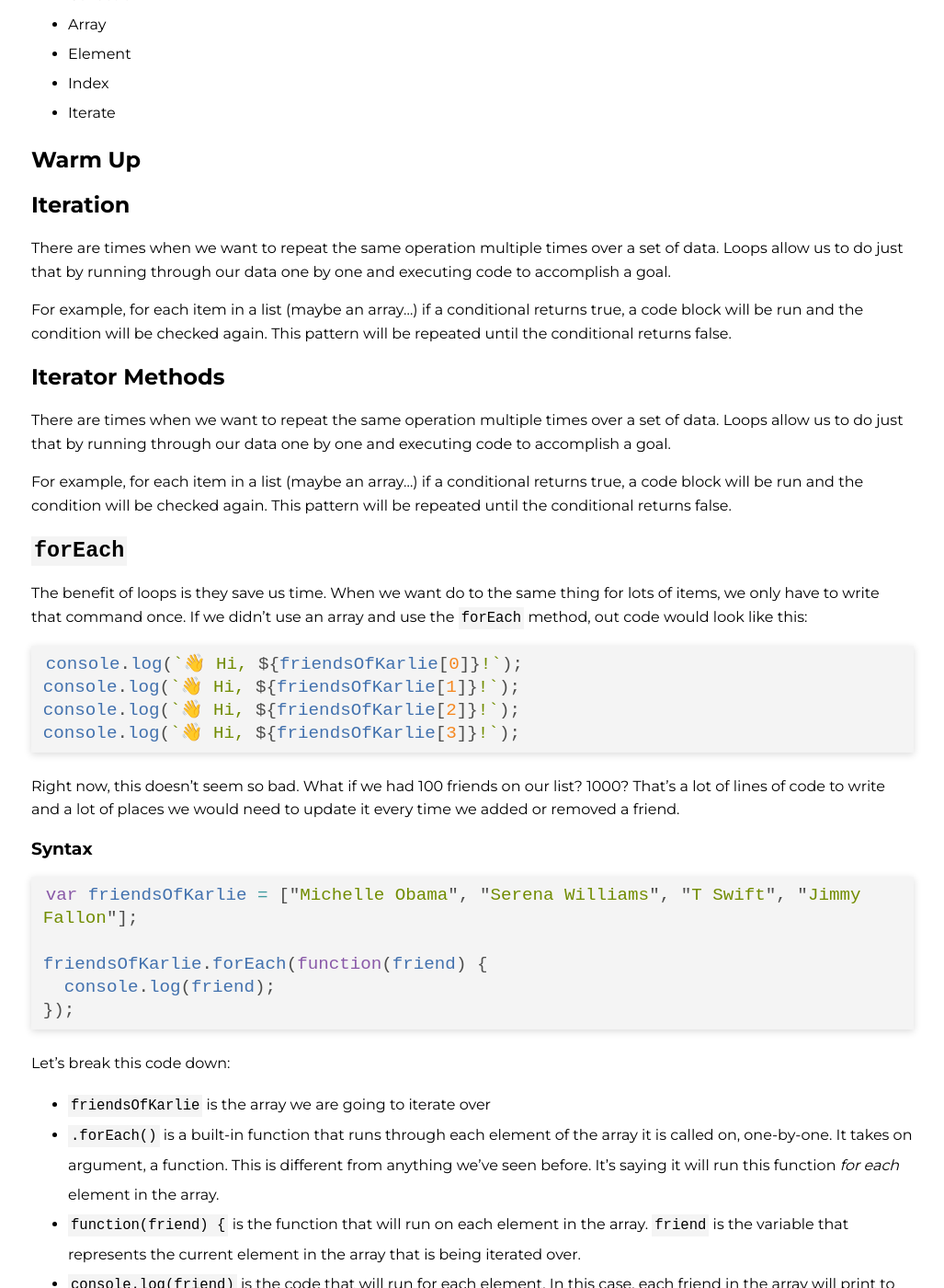
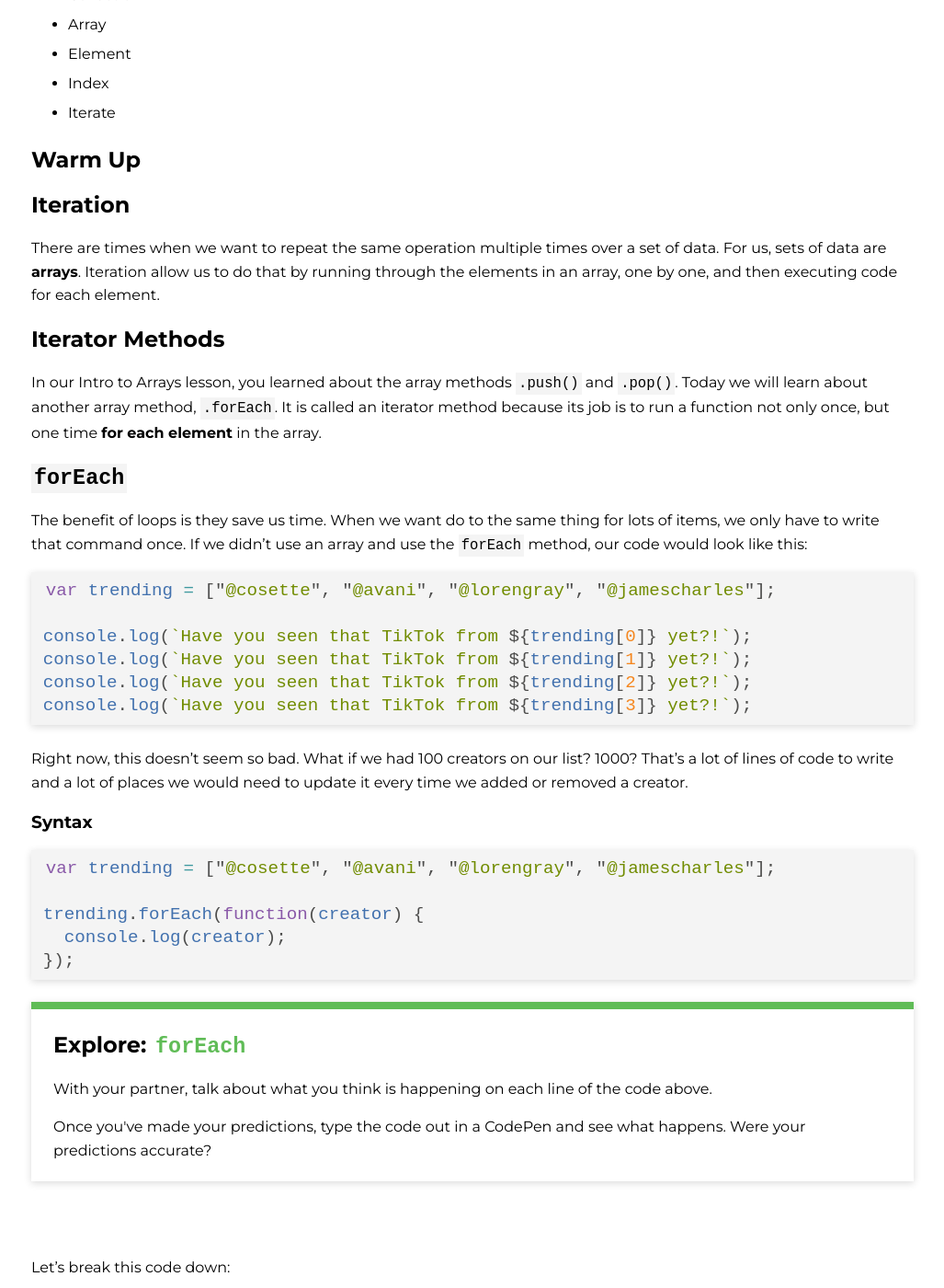
Before and after one commit to ameseee/kwk-curriculum-site, a Jekyll site: the page built from web-app/lessons/js-arrays-intermediate/index.md, in a window 1280 px wide and 1400 px high, scrolled down 412 px. Shown: the whole window at 92% size, without its empty margins (126-1153 px from the left). Built offline with Jekyll 4.4.1, drawn with Linux system fonts in a browser that asks for light colours; nearby versions of some CDN libraries; some of the changed text lies outside the part shown.

Commit message:
Refresh Iteration lesson

````diff
--- a/web-app/lessons/js-arrays-intermediate/index.md
+++ b/web-app/lessons/js-arrays-intermediate/index.md
@@ -21,51 +21,49 @@ title: Intermediate Arrays
 
 ## Iteration
 
-There are times when we want to repeat the same operation multiple times over a set of data. Loops allow us to do just that by running through our data one by one and executing code to accomplish a goal.
-
-For example, for each item in a list (maybe an array…) if a conditional returns true, a code block will be run and the condition will be checked again. This pattern will be repeated until the conditional returns false.
+There are times when we want to repeat the same operation multiple times over a set of data. For us, sets of data are **arrays**. Iteration allow us to do that by running through the elements in an array, one by one, and then executing code for each element.
 
 ## Iterator Methods
 
-There are times when we want to repeat the same operation multiple times over a set of data. Loops allow us to do just that by running through our data one by one and executing code to accomplish a goal.
-
-For example, for each item in a list (maybe an array…) if a conditional returns true, a code block will be run and the condition will be checked again. This pattern will be repeated until the conditional returns false.
+In our Intro to Arrays lesson, you learned about the array methods `.push()` and `.pop()`. Today we will learn about another array method, `.forEach`. It is called an iterator method because its job is to run a function not only once, but one time **for each element** in the array.
 
 ## `forEach`
 
-The benefit of loops is they save us time. When we want do to the same thing for lots of items, we only have to write that command once. If we didn’t use an array and use the `forEach` method, out code would look like this:
+The benefit of loops is they save us time. When we want do to the same thing for lots of items, we only have to write that command once. If we didn’t use an array and use the `forEach` method, our code would look like this:
 
 ```js
-console.log(`👋 Hi, ${friendsOfKarlie[0]}!`);
-console.log(`👋 Hi, ${friendsOfKarlie[1]}!`);
-console.log(`👋 Hi, ${friendsOfKarlie[2]}!`);
-console.log(`👋 Hi, ${friendsOfKarlie[3]}!`);
+var trending = ["@cosette", "@avani", "@lorengray", "@jamescharles"];
+
+console.log(`Have you seen that TikTok from ${trending[0]} yet?!`);
+console.log(`Have you seen that TikTok from ${trending[1]} yet?!`);
+console.log(`Have you seen that TikTok from ${trending[2]} yet?!`);
+console.log(`Have you seen that TikTok from ${trending[3]} yet?!`);
 ```
 
-Right now, this doesn’t seem so bad. What if we had 100 friends on our list? 1000? That’s a lot of lines of code to write and a lot of places we would need to update it every time we added or removed a friend.
+Right now, this doesn’t seem so bad. What if we had 100 creators on our list? 1000? That’s a lot of lines of code to write and a lot of places we would need to update it every time we added or removed a creator.
 
 ### Syntax
 
 ```javascript
-var friendsOfKarlie = ["Michelle Obama", "Serena Williams", "T Swift", "Jimmy Fallon"];
+var trending = ["@cosette", "@avani", "@lorengray", "@jamescharles"];
 
-friendsOfKarlie.forEach(function(friend) {
-  console.log(friend);
+trending.forEach(function(creator) {
+  console.log(creator);
 });
 ```
 
-Let's break this code down:
-- `friendsOfKarlie` is the array we are going to iterate over
-- `.forEach()` is a built-in function that runs through each element of the array it is called on, one-by-one. It takes on argument, a function. This is different from anything we've seen before. It's saying it will run this function _for each_ element in the array.
-- `function(friend) {` is the function that will run on each element in the array. `friend` is the variable that represents the current element in the array that is being iterated over.
--  `console.log(friend)` is the code that will run for each element. In this case, each friend in the array will print to the console.
-
 <div class="try-it">
-  <h2>Turn & Talk: <code class="try-it-code">forEach</code></h2>
+  <h2>Explore: <code class="try-it-code">forEach</code></h2>
   <p>With your partner, talk about what you think is happening on each line of the code above.</p>
-  <p>Once you've made your predictions, type this code out in a CodePen and see what happens. Were your predictions accurate?</p>
+  <p>Once you've made your predictions, type the code out in a CodePen and see what happens. Were your predictions accurate?</p>
 </div>
 <br>
+
+Let's break this code down:
+- `trending` is the array we are going to iterate over
+- `.forEach()` is a built-in function that runs through each element of the array it is called on, one-by-one. It takes on argument, a function. This is different from anything we've seen before. It's saying it will run this function _for each_ element in the array.
+- `function(creator) {` is the function that will run on each element in the array. If there are 10 elements in the array, it will run 10 times. 100 elements? 100 times. `creator` is the variable that represents the current element in the array that is being iterated over.
+-  `console.log(creator)` is the code that will run for each element. In this case, each creators handle in the array will print to the console.
 
 <div class="try-it">
   <h2>Try It: forEach</h2>
@@ -73,9 +71,85 @@ Let's break this code down:
   <p>Write a <code class="try-it-code">forEach</code> for this array and print out "I want to learn ____" for each element.</p>
 </div>
 
+## Placeholders & Counters
+
+Sometimes, when iterating over an array, our end goal won't be to do the exact same thing to each element. Sometimes we'll want to combine elements. Sometimes we'll want to filter through them and only use some of them.
+
+Here's a real-life example: [Tumblr](https://www.tumblr.com/search/kode+with+klossy) has an array of posts related to each term. When we first search a term, we'll see all posts. If we select "Link" from the filter drop-down, we'll only see the two posts that are links.
+
+How did Tumblr do that? They iterated over the array of **all** posts, checked each one for a piece of criteria, and put those that did meet the criteria in a placeholder. After it finished iterating, it returned the placeholder and displayed them in the browser.
+
+<img src="./assets/tumblr-filter.png" alt="Screen shot of filter drop down and results">
+
+Let's solve a slightly less involved challenge, but one that gets at the same idea. Our goal will be to take an array of numbers, and return an array of only the numbers from the original array that are greater than 10. One important thing to know about `forEach` is that it won't ever change the array it was called on.
+
+```js
+// start with an array of numbers
+var numbers = [1, 4, 23, 14, 5, 7, 11, 6, 92];
+
+// start a placeholder array that will eventually store numbers over 10
+var largeNumbers = [];
+
+// iterate over the array
+numbers.forEach(function(number) {
+
+});
+```
+
+In the code above, we set up our placeholder and our `forEach`. Now, we need to do some work inside the `forEach`.
+
+```js
+var numbers = [1, 4, 23, 14, 5, 7, 11, 6, 92];
+var largeNumbers = [];
+
+numbers.forEach(function(number) {
+  // check if the current number being iterated over is greater than 10
+  if (number > 10) {
+
+  }
+});
+```
+
+In the code above, we wrote a conditional to check the value of the current number against 10. Now, we need to write code inside that conditional.
+
+```js
+var numbers = [1, 4, 23, 14, 5, 7, 11, 6, 92];
+var largeNumbers = [];
+
+numbers.forEach(function(number) {
+  if (number > 10) {
+    // if the number is greater than 10
+    // push it into the largeNumbers placeholder array
+    largeNumbers.push(number);
+  }
+});
+```
+
+At this point, our `largeNumbers` array is holding all four numbers greater than 10, but we aren't ever printing it out, so it's hard to see that.
+
+```js
+var numbers = [1, 4, 23, 14, 5, 7, 11, 6, 92];
+var largeNumbers = [];
+
+numbers.forEach(function(number) {
+  if (number > 10) {
+    largeNumbers.push(number);
+  }
+});
+
+console.log(numbers); // [1, 4, 23, 14, 5, 7, 11, 6, 92]
+console.log(largeNumbers); // [23, 14, 11, 92]
+```
+
 <div class="try-it">
-  <h2>Try It: Looping over Arrays</h2>
-  <p>For this, you will continue use the array you wrote in the previous Try Its.</p>
-  <p>Loop over the array, and print the the console the same words, but in ALL CAPS!</p>
-  <p>Finish early? Create an array of numbers representing hours worked. Loop over the array and print out the product of each number and 20, representing the pay for each hour. Then print out a complete sentence using string interpolation.</p>
+  <h2>Try It: Placeholders</h2>
+  <p>In a CodePen, write an array that contains at least five strings and store it in a variable. You choose what the words are!</p>
+  <p>Use <code class="try-it-code">forEach</code> to create a new array of the words from your original array than have less than 6 characters. Use <code class="try-it-code">console.log()</code> to verify your new array holds what you think it does.</p>
+  <p><strong>Spicy Challenge:</strong> Declare a function called <code class="try-it-code">findLongestWord</code>. It should iterate over an array of strings. Your function should return one string, the string from the original array that had the greatest number of characters. If there is a tie for the greatest number of characters, return the last one that is in the array.</p>
 </div>
+
+At this point, you have the tools to do just about anything with an array! If you'd like more practice before moving on, see the resources below.
+
+## More Practice
+
+- [Leveled Array Practice](../js-array-practice)
````
Also changed, not shown: web-app/lessons/js-arrays-intermediate/assets/tumblr-filter.png (added).
